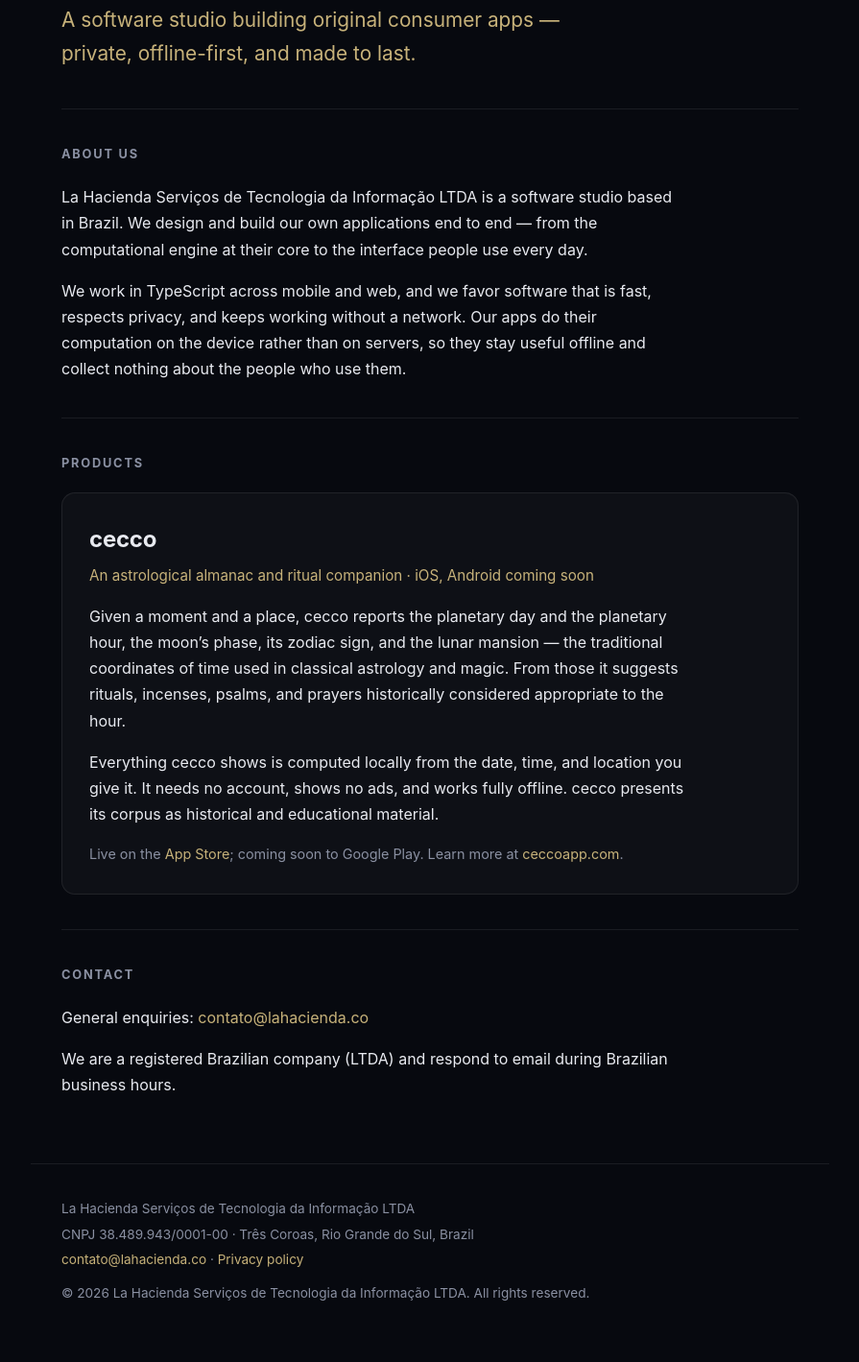
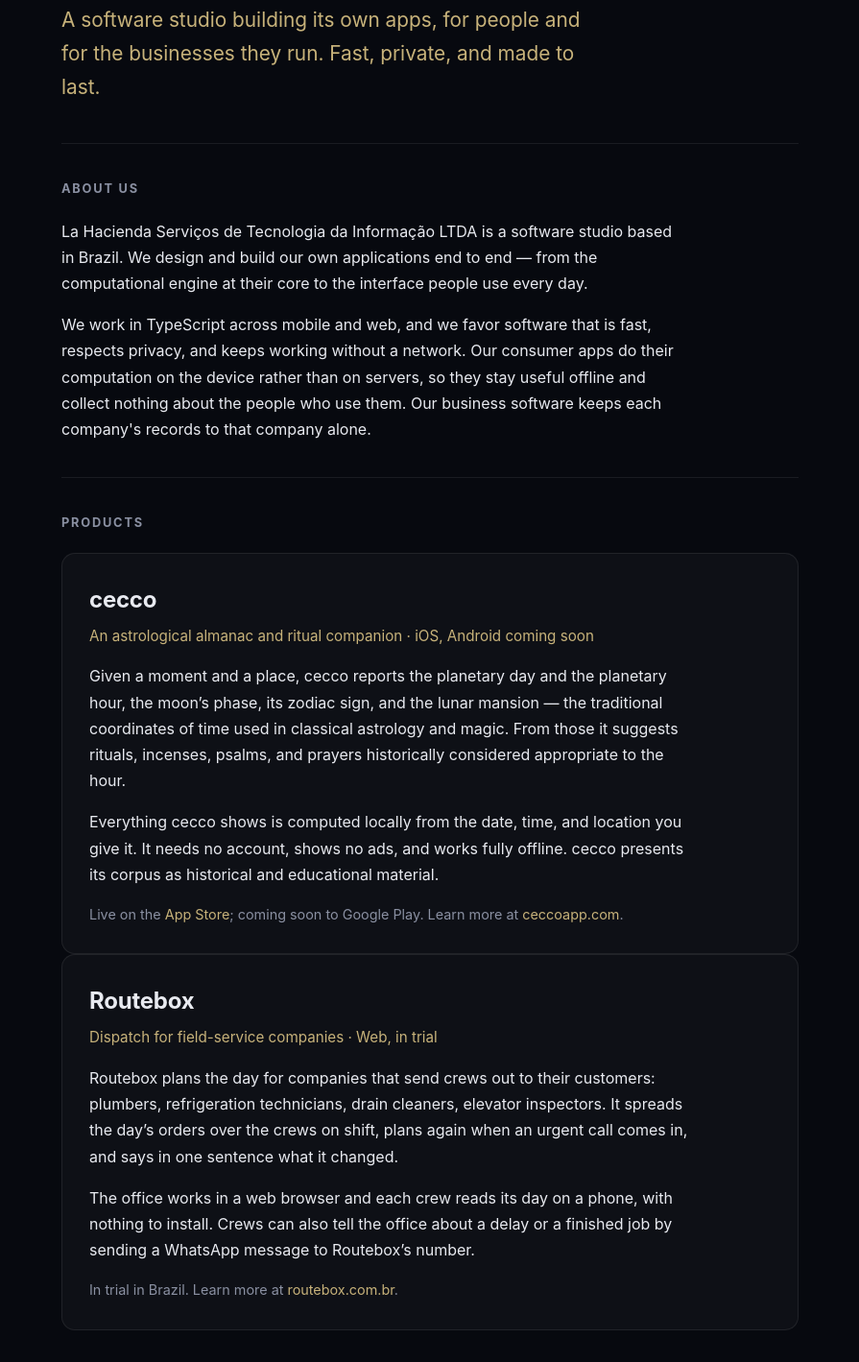
Before and after one commit to juliocesar/lahacienda.co, a plain HTML site: page index.html in a window 1280 px wide. Shown: the part 281-1700 px from the top of the page at 96% size, without its empty margins (192-1087 px from the left). Before the commit the page ends 1675 px from the top, so only its background shows below. Drawn offline with Linux system fonts and the light colour scheme.

Commit message:
Add Routebox to products, and say the studio builds software for businesses too (EN + PT)

```diff
--- a/index.html
+++ b/index.html
@@ -4,7 +4,7 @@
   <meta charset="utf-8" />
   <meta name="viewport" content="width=device-width, initial-scale=1" />
   <title>La Hacienda — software studio</title>
-  <meta name="description" content="La Hacienda Serviços de Tecnologia da Informação LTDA — a Brazilian software studio building original, private, offline-first consumer apps. Makers of cecco." />
+  <meta name="description" content="La Hacienda Serviços de Tecnologia da Informação LTDA — a Brazilian software studio building its own apps, for people and for the businesses they run. Makers of cecco and Routebox." />
   <link rel="alternate" hreflang="en" href="https://lahacienda.co/" />
   <link rel="alternate" hreflang="pt-BR" href="https://lahacienda.co/pt/" />
   <link rel="alternate" hreflang="x-default" href="https://lahacienda.co/" />
@@ -25,7 +25,7 @@
   <main class="wrap">
     <section class="hero">
       <h1>La Hacienda</h1>
-      <p class="tagline">A software studio building original consumer apps &mdash; private, offline-first, and made to last.</p>
+      <p class="tagline">A software studio building its own apps, for people and for the businesses they run. Fast, private, and made to last.</p>
     </section>
 
     <section id="about" class="block">
@@ -38,9 +38,11 @@
       </p>
       <p>
         We work in TypeScript across mobile and web, and we favor software that
-        is fast, respects privacy, and keeps working without a network. Our apps
-        do their computation on the device rather than on servers, so they stay
-        useful offline and collect nothing about the people who use them.
+        is fast, respects privacy, and keeps working without a network. Our
+        consumer apps do their computation on the device rather than on servers,
+        so they stay useful offline and collect nothing about the people who use
+        them. Our business software keeps each company's records to that company
+        alone.
       </p>
     </section>
 
@@ -69,6 +71,28 @@
           <a href="https://ceccoapp.com">ceccoapp.com</a>.
         </p>
       </article>
+
+      <article class="product">
+        <h3>Routebox</h3>
+        <p class="product-kicker">Dispatch for field-service companies · Web, in trial</p>
+        <p>
+          Routebox plans the day for companies that send crews out to their
+          customers: plumbers, refrigeration technicians, drain cleaners,
+          elevator inspectors. It spreads the day&rsquo;s orders over the crews
+          on shift, plans again when an urgent call comes in, and says in one
+          sentence what it changed.
+        </p>
+        <p>
+          The office works in a web browser and each crew reads its day on a
+          phone, with nothing to install. Crews can also tell the office about a
+          delay or a finished job by sending a WhatsApp message to
+          Routebox&rsquo;s number.
+        </p>
+        <p class="product-status">
+          In trial in Brazil. Learn more at
+          <a href="https://routebox.com.br">routebox.com.br</a>.
+        </p>
+      </article>
     </section>
 
     <section id="contact" class="block">
```
Also changed, not shown: pt/index.html (+29 -5 lines).
